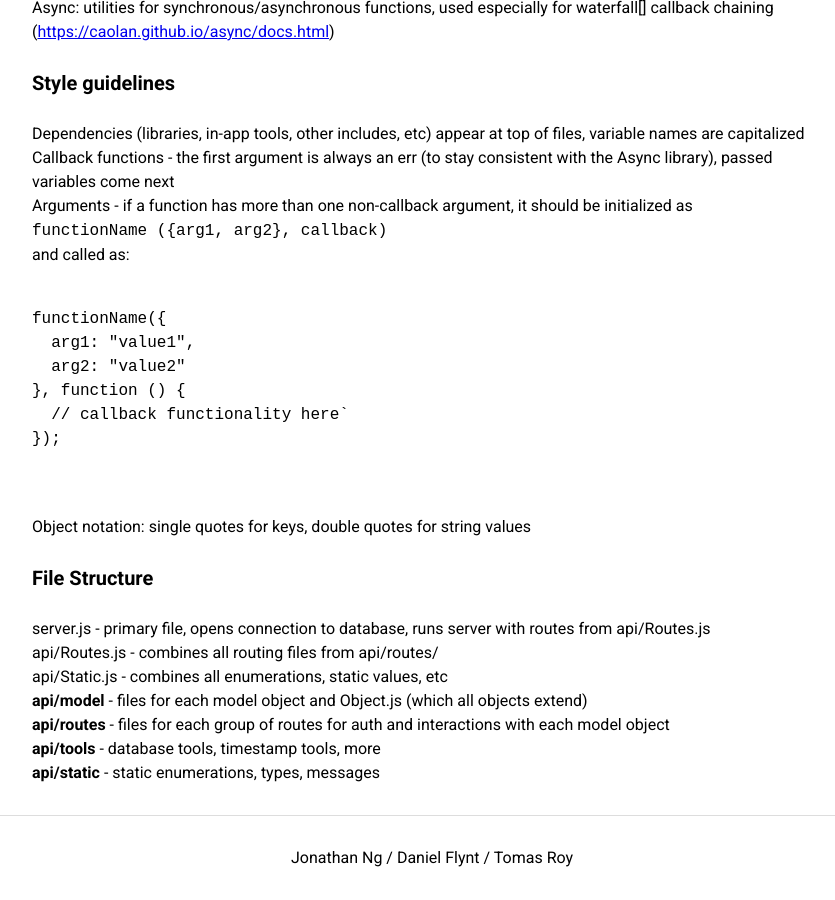
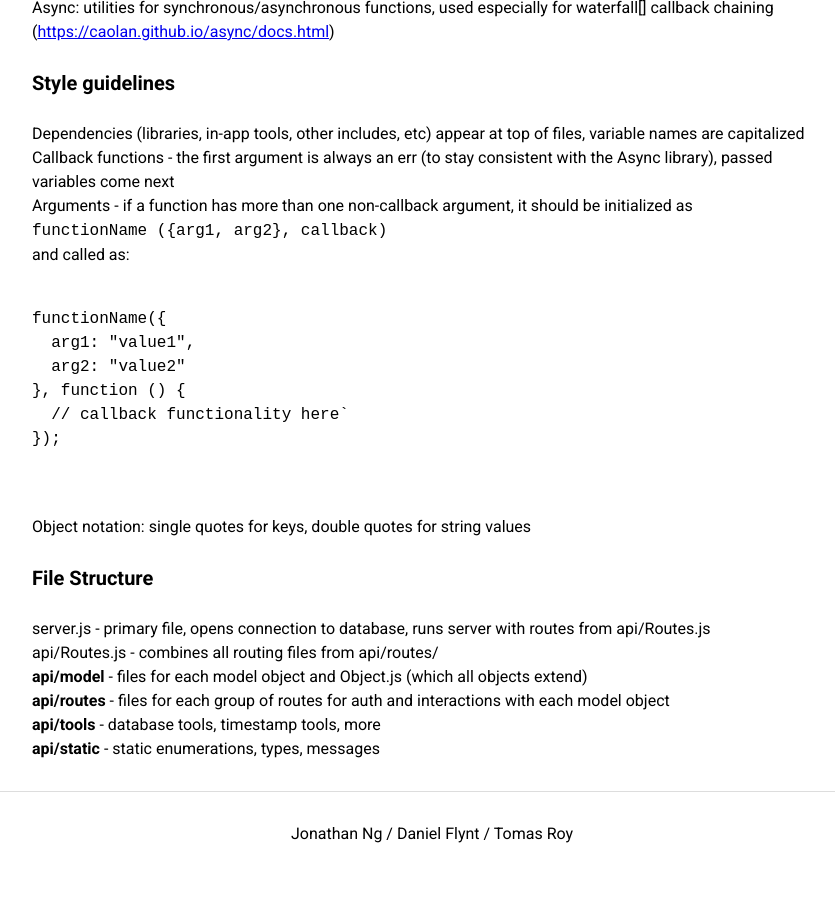
Before and after one commit to comp523-602/cchange-project, a Jekyll site: the page built from back-end-docs.markdown, in a window 1280 px wide and 900 px high, scrolled down 1187 px. Shown: the whole window, without its empty margins (208-1043 px from the left). Built offline with Jekyll 4.4.1, drawn with Linux system fonts in a browser that asks for light colours; after the commit the page ends 2063 px from its top, so only the background shows below that.

Commit message:
Updated Back End Docs

```diff
--- a/back-end-docs.markdown
+++ b/back-end-docs.markdown
@@ -69,7 +69,6 @@ Object notation: single quotes for keys, double quotes for string values
 
 server.js - primary file, opens connection to database, runs server with routes from api/Routes.js
 api/Routes.js - combines all routing files from api/routes/
-api/Static.js - combines all enumerations, static values, etc
 **api/model** - files for each model object and Object.js (which all objects extend)
 **api/routes** - files for each group of routes for auth and interactions with each model object
 **api/tools** - database tools, timestamp tools, more
```
